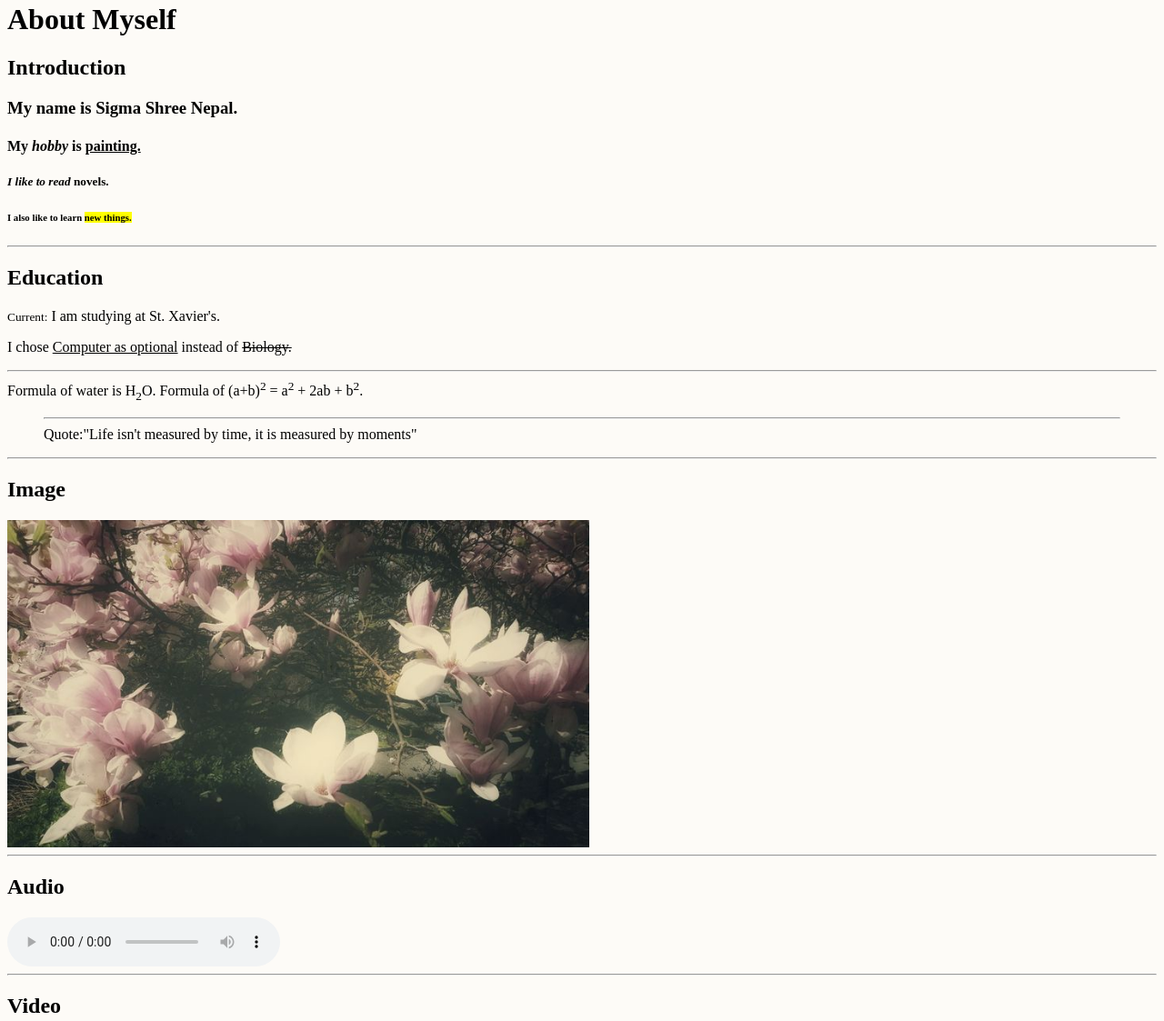
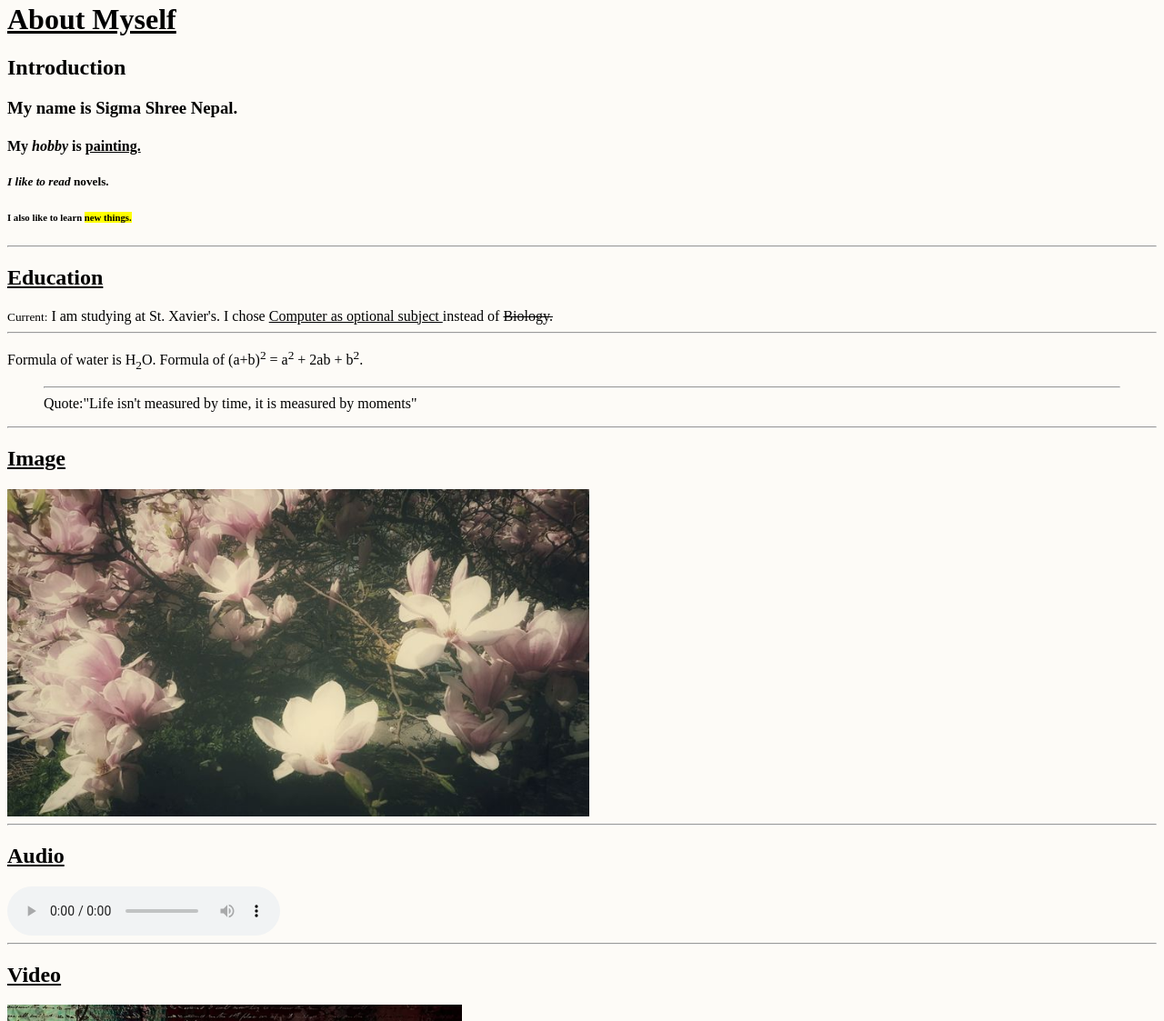
Before and after one commit to vinyl-111/html-portfolio-lab, a plain HTML site: page index.html in a window 1280 px wide. Shown: the part 5-1128 px from the top of the page at 91% size. Drawn offline with Linux system fonts and the light colour scheme; grey boxes are pictures that could not be loaded.

Commit message:
underline

```diff
--- a/index.html
+++ b/index.html
@@ -5,7 +5,7 @@
 	</head>
 		<body bgcolor="#FDFBF7">
             <header>
-    <h1>About Myself</h1>
+    <h1><u>About Myself</u></h1>
 </header>
 
 <main>
@@ -20,24 +20,23 @@
 
                 <section>
                     <hr>
-                   <h1> Education </h1>
-                    <p><small>Current:</small> I am studying at St. Xavier's.</p>
-    <p>I chose <ins>Computer as optional</ins> instead of <del>Biology.</del></p>
-
+                   <h1> <u> Education </u> </h1>
+                    <small>Current:</small> I am studying at St. Xavier's.
+    I chose <ins>Computer as optional subject </ins> instead of <del>Biology.</del>
     <hr>
-    Formula of water is H<sub>2</sub>O.
-    Formula of (a+b)<sup>2</sup> = a<sup>2</sup> + 2ab + b<sup>2</sup>.
+    <p>Formula of water is H<sub>2</sub>O.
+    Formula of (a+b)<sup>2</sup> = a<sup>2</sup> + 2ab + b<sup>2</sup>.</p>
                     <blockquote> <hr>
                        Quote:"Life isn't measured by time, it is measured by moments"
                     </blockquote> <hr>
                 </section>
                 <section>
-                    <h1> Image </h1>
+                    <h1> <u> Image </u> </h1>
                     <img src="image.jpg" alt="Example image" width="640" height="360">
                 </section>
                 <hr>
                 <section>
-                    <h1> Audio </h1>
+                    <h1> <u> Audio </u> </h1>
                         <audio controls>
                            <source src="audio.mp3" type="audio/mpeg">
                            Your browser does not support audio.
@@ -48,7 +47,7 @@
 
                 <section>
                     <hr>
-                    <h1> Video </h1>
+                    <h1> <u> Video </u> </h1>
                     <video controls poster="post.jpg" width="500">
                         <source src="v.mp4" type="audio/mp4">
                         Your browser does not support video.
@@ -58,21 +57,21 @@
 
                 <section>
                     <hr>
-                    <h1> Object tag </h1>
+                    <h1> <u> Object tag </u> </h1>
                     <p><strong>Object (PDF):</strong></p>
                     <object data="sample.pdf" type="application/pdf" width="640" height="360"></object>
                     </section>
 
                     <section>
                         <hr>
-                    <h1>Embed tag </h1>
+                    <h1> <u> Embed tag </u> </h1>
                     <p><strong>Embed (JPG):</strong></p>
             <embed src="embed.jpg" type="image/jpg" width="640" height="360">
                 </section>
 
                 <section>
                     <hr>
-                    <h1><strong>iFrame tag </h1></strong>
+                    <h1> <u> iFrame tag </u> </h1>
             <iframe src="https://www.wikipedia.org" width="500" height="300" title="External Site"></iframe>
         </section>
 
```
